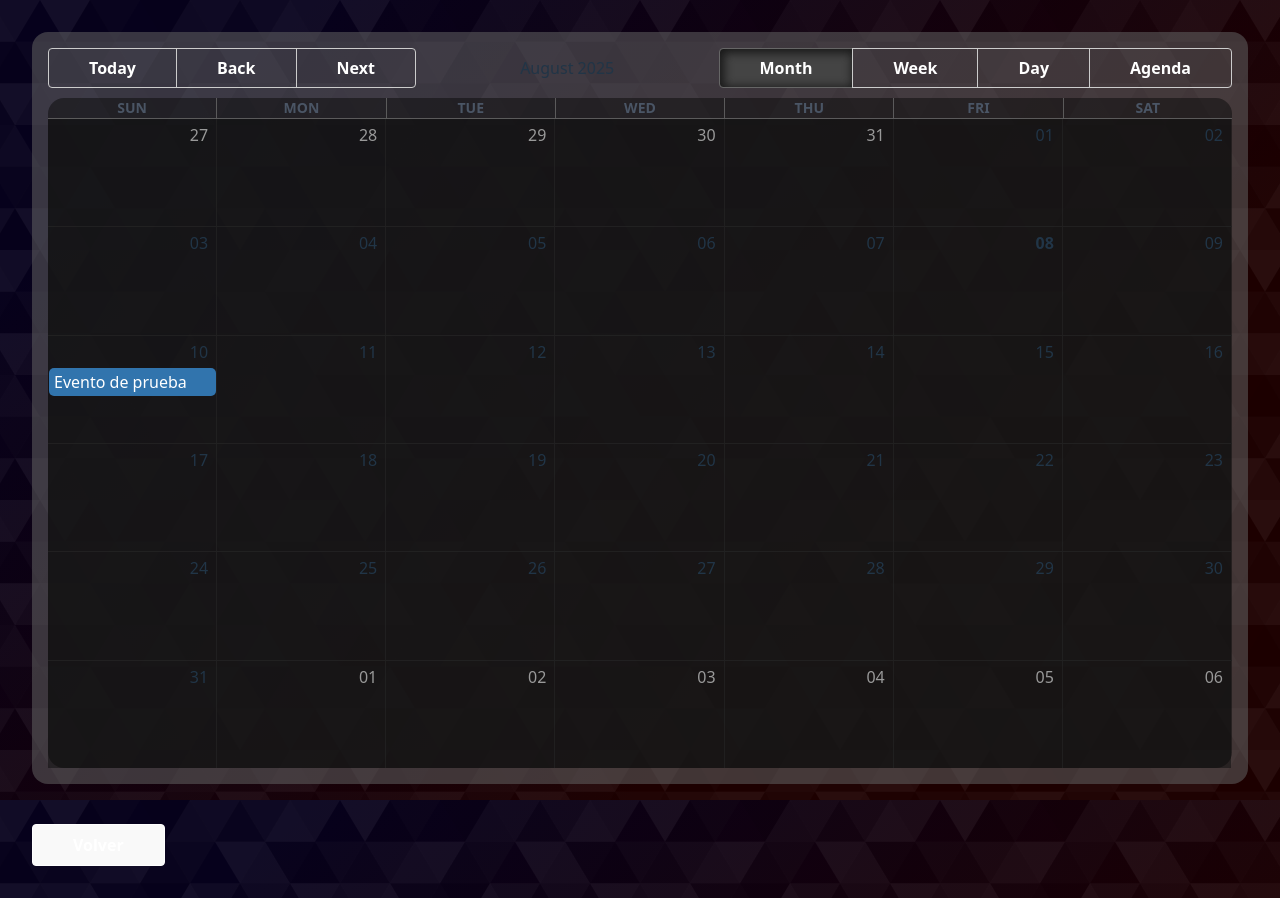
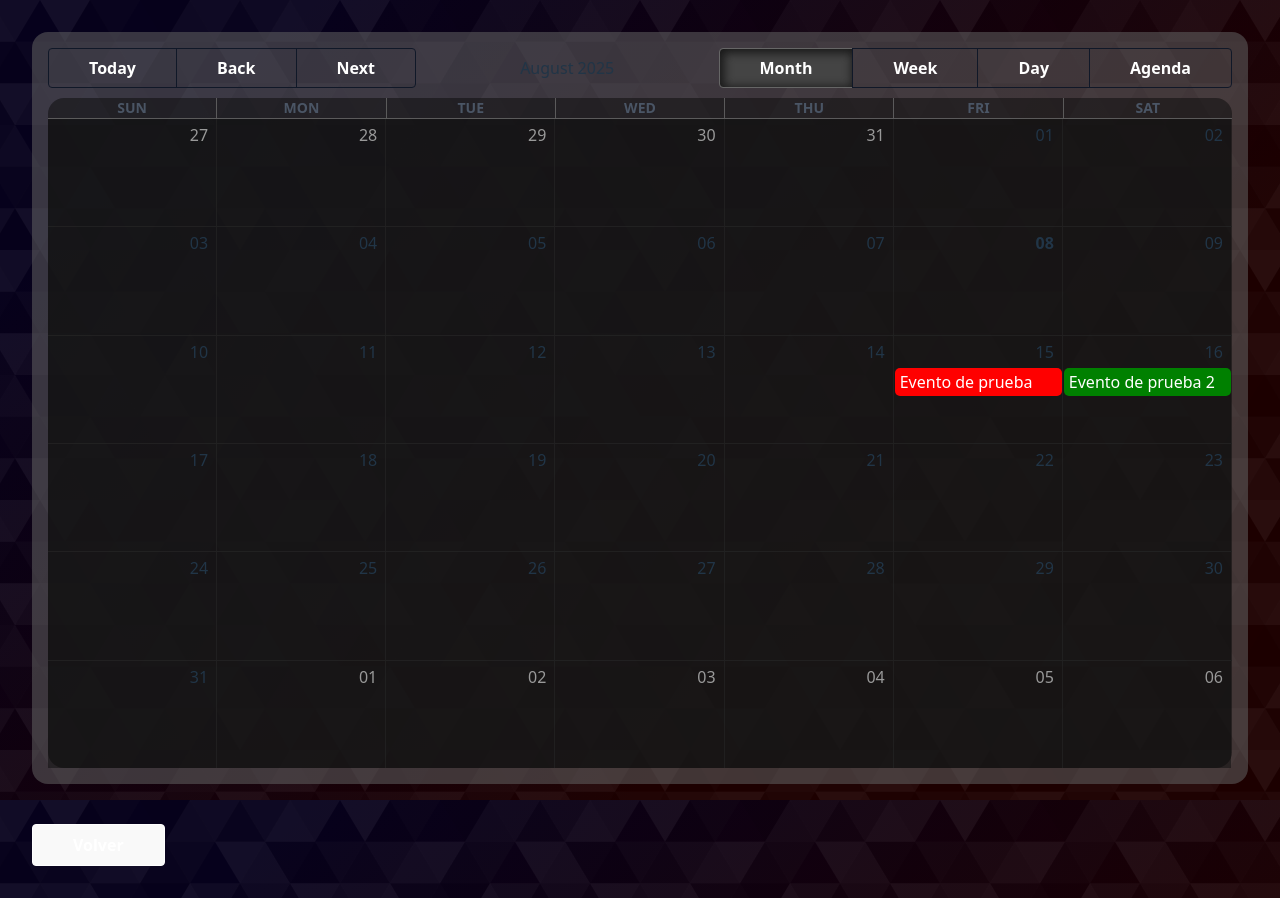
Before and after one commit to tobiasR2004/Habit-Tracker, a React (Vite) app in the folder Habit-Tracker/: page /ManageHabits in a window 1280 px wide. Built offline with nearby package versions, Linux system fonts and the light colour scheme.

Commit message:
"agregamos estado para los eventos"

```diff
--- a/Habit-Tracker/src/App.css
+++ b/Habit-Tracker/src/App.css
@@ -34,7 +34,7 @@
 /*Button Styles*/
 
 .rbc-toolbar button {
-  @apply border-1 text-white font-bold py-2 px-10 rounded hover:bg-[#ffffff2e] outline-none shadow-none;
+  @apply border-1 text-white border-gray-900 font-bold py-2 px-10 rounded hover:bg-[#ffffff2e] outline-none shadow-none;
 }
 
 .rbc-toolbar button:active {
@@ -127,7 +127,25 @@
   background-color: #0a0a0a81 !important;
 }
 
-/*dias fuera del mes actual*/
+/*AGENDA*/
+.rbc-agenda-table {
+  background-color: #0a0a0a81 !important;
+  border: 1px solid #2f2f2fe7 !important;
+  color: #777777;
+}
+
+.rbc-agenda-table tr {
+  background-color: #0a0a0a81 !important;
+  border: 1px solid #2f2f2fe7 !important;
+
+}
+.rbc-agenda-event-cell {
+  border: 1px solid #2f2f2fe7 !important;
+
+}
+.rbc-agenda-date-cell {
+  border: 1px solid #2f2f2fe7 !important;
+}
 
 @layer utilities {
   .font-kanit {
--- a/Habit-Tracker/src/components/Calendar.tsx
+++ b/Habit-Tracker/src/components/Calendar.tsx
@@ -1,12 +1,13 @@
 import { useState } from "react";
 import { Calendar, dateFnsLocalizer, type View } from "react-big-calendar";
-import { format, parse, startOfWeek, getDay } from "date-fns";
+import { format, parse, startOfWeek, getDay, set } from "date-fns";
 import { es } from "date-fns/locale/es";
 import "react-big-calendar/lib/css/react-big-calendar.css";
 
 const locales = {
   es: es,
 };
+
 
 const localizer = dateFnsLocalizer({
   format,
@@ -16,18 +17,41 @@ const localizer = dateFnsLocalizer({
   locales,
 });
 
-const events = [
-  {
-    title: "Evento de prueba",
-    start: new Date(2025, 7, 10, 10, 0),
-    end: new Date(2025, 7, 10, 12, 0),
-    allDay: false,
-  },
-];
 
 export const CalendarPage = () => {
   const [view, setView] = useState<View>("month");
   const [date, setDate] = useState(new Date());
+  const [habitState, setHabitState] = useState(null);
+
+  const [events, setEvents] = useState([
+    {
+      id: 1,
+    title: "Evento de prueba",
+    start: new Date(2025, 7, 15, 10, 0),
+    end: new Date(2025, 7, 15, 12, 0),
+    allDay: false,
+    habitState: false,
+  },
+  {
+    id: 2,
+    title: "Evento de prueba 2",
+    start: new Date(2025, 7, 16, 14, 0),
+    end: new Date(2025, 7, 16, 16, 0),
+    allDay: false,
+    habitState: true,
+  },
+]);
+
+const stateStyle = (event: any) => {
+  const  style = {
+    background: event.habitState ? "green" : "red"};
+    return { style };
+  }
+
+  const handleSelectEvent = (event: any) => {
+    setEvents((prevEvents) =>
+    prevEvents.map((e) => e.id === event.id ?{...e, habitState: !e.habitState} : e))
+  }
 
   return (
     <div className="p-4">
@@ -43,6 +67,8 @@ export const CalendarPage = () => {
         onNavigate={(newDate) => setDate(newDate)}
         views={["month", "week", "day", "agenda"]}
         style={{ height: "90vh" }}
+        eventPropGetter={stateStyle}
+        onSelectEvent={handleSelectEvent}
       />
     </div>
   );
```
